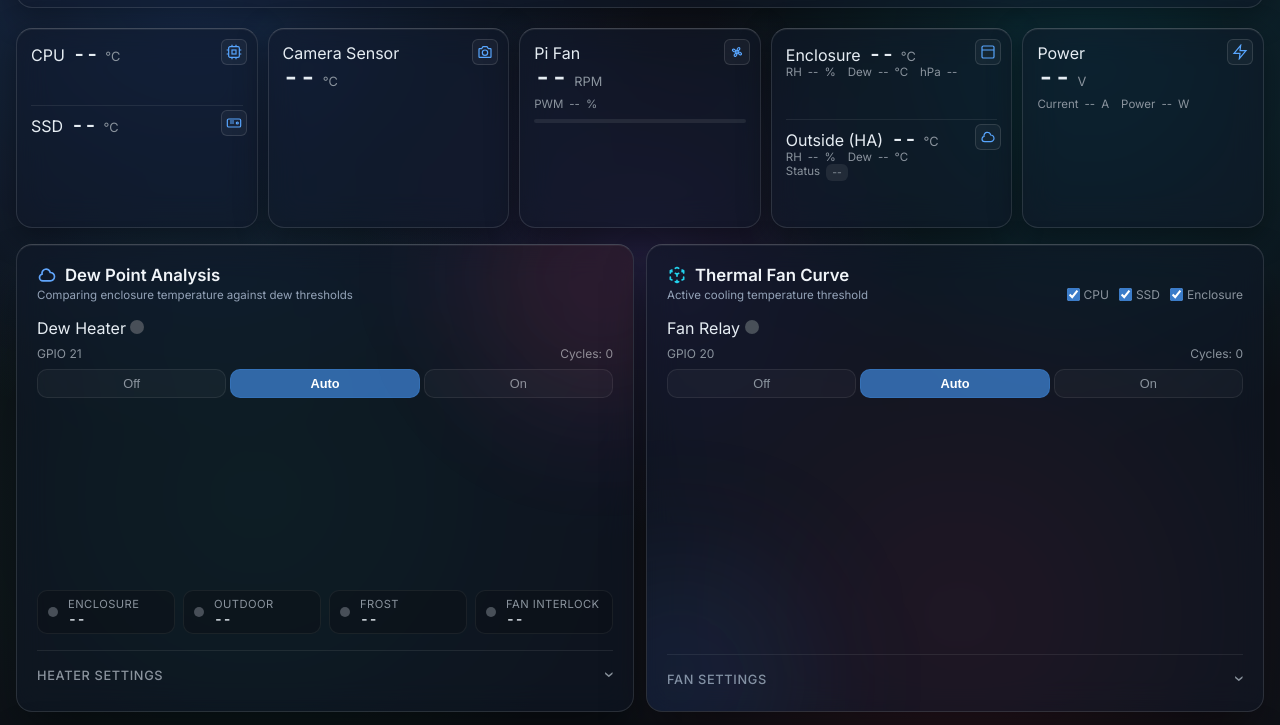
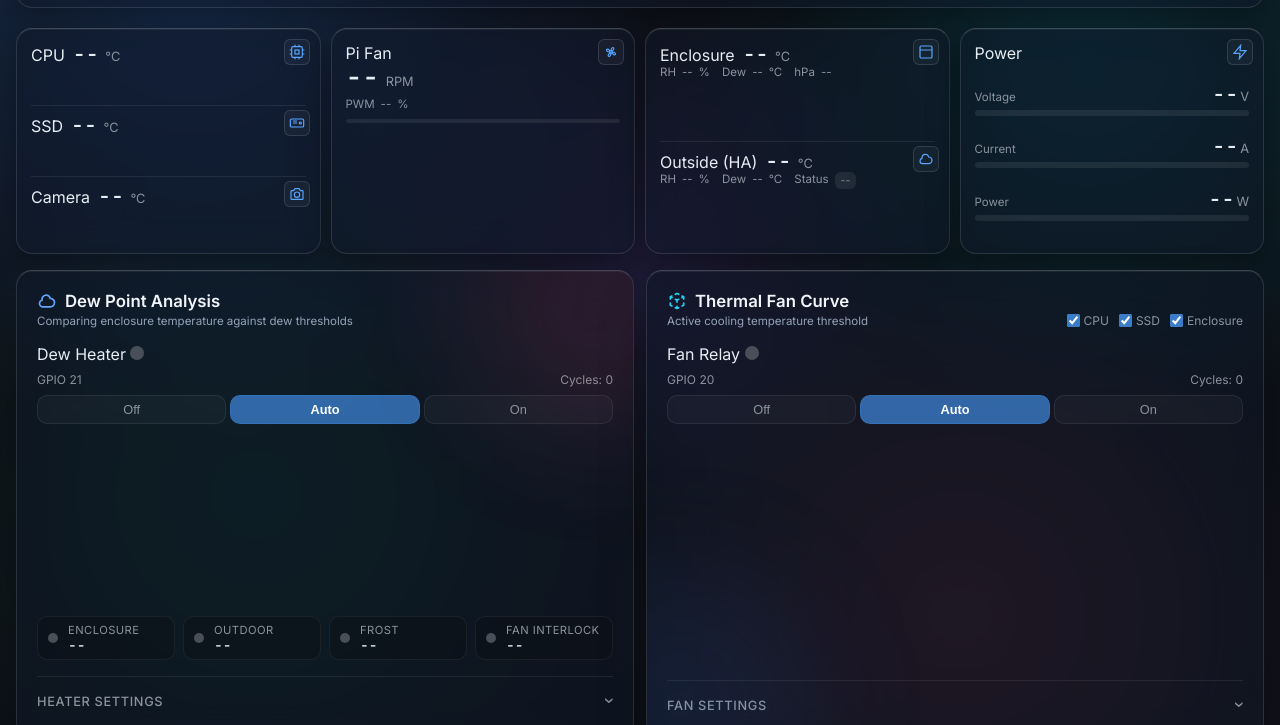
Before and after one commit to chvvkumar/PiWeatherControl, a plain HTML site: page static/index.html in a window 1280 px wide. Shown: the part 65-790 px from the top of the page. Drawn offline with Linux system fonts and the light colour scheme; no server answers.

Commit message:
Fold camera into the system card, show power as bars, fill card height
Stack CPU, SSD and camera sensor in one card and replace the power
history graph with one bar each for voltage, current and power. Graphs
and bars now grow to fill the card, so all four cards use the full row
height. Sensor strip drops to four columns.

```diff
--- a/static/app.js
+++ b/static/app.js
@@ -86,6 +86,10 @@ async function fetchEvents() {
 }
 
 // ── Sensor display ───────────────────────────────────────────────
+// Power card bar full-scale [empty, full]. Tune to the supply and load:
+// voltage is centred on a 12 V rail, current and power start at zero.
+const POWER_BAR_RANGE = { voltage: [10, 14], current: [0, 2], power: [0, 24] };
+
 function updateSensors(s) {
   if (!s || !s.system) return;
 
@@ -134,6 +138,11 @@ function updateSensors(s) {
     $('#pwr-voltage').textContent = p.voltage != null ? p.voltage.toFixed(2) : '--';
     $('#pwr-current').textContent = p.current != null ? p.current.toFixed(3) : '--';
     $('#pwr-power').textContent = p.power != null ? p.power.toFixed(1) : '--';
+    for (const [key, [lo, hi]] of Object.entries(POWER_BAR_RANGE)) {
+      const v = p[key];
+      const pct = v != null ? Math.min(100, Math.max(0, (v - lo) / (hi - lo) * 100)) : 0;
+      $(`#pwr-${key}-bar`).style.width = `${pct}%`;
+    }
   }
 
   if (s.pi_fan) {
@@ -252,7 +261,6 @@ function drawSparklines() {
   drawSparkline('#spark-camera', slice.map(d => d.system?.camera), '#a855f7');
   drawSparkline('#spark-enclosure', slice.map(d => d.bme280?.temperature), '#3fb950');
   drawSparkline('#spark-outdoor', slice.map(d => d.outdoor?.temperature), '#38bdf8');
-  drawSparkline('#spark-power', slice.map(d => d.ina260?.power), '#f59e0b');
 }
 
 // ── Dew Status Gauge ─────────────────────────────────────────────
@@ -542,7 +550,7 @@ function drawPiFanCurve(fan, cpuTemp) {
   if (!canvas) return;
   const dpr = window.devicePixelRatio || 1;
   const cw = canvas.clientWidth || canvas.parentElement.clientWidth;
-  const ch = 40;
+  const ch = canvas.clientHeight || 40;
   canvas.width = cw * dpr;
   canvas.height = ch * dpr;
   const ctx = canvas.getContext('2d');
--- a/static/index.html
+++ b/static/index.html
@@ -20,9 +20,10 @@
     <!-- ── Sensor Strip ── -->
     <section class="sensor-strip">
 
-      <!-- CPU + SSD -->
+      <!-- CPU + SSD + Camera -->
       <div class="sensor-card" id="card-cpu-ssd">
        <div class="sensor-half" id="card-cpu">
+        <div class="sensor-half-head">
         <div class="sensor-card-top">
           <span class="sensor-label">CPU</span>
           <span class="sensor-ico">
@@ -41,9 +42,11 @@
           <span class="sensor-unit">&deg;C</span>
           <span id="cpu-delta" class="delta"></span>
         </div>
+        </div>
         <canvas id="spark-cpu" class="sparkline" width="160" height="40"></canvas>
        </div>
        <div class="sensor-half" id="card-ssd">
+        <div class="sensor-half-head">
         <div class="sensor-card-top">
           <span class="sensor-label">SSD</span>
           <span class="sensor-ico">
@@ -59,14 +62,13 @@
           <span class="sensor-unit">&deg;C</span>
           <span id="ssd-delta" class="delta"></span>
         </div>
+        </div>
         <canvas id="spark-ssd" class="sparkline" width="160" height="40"></canvas>
        </div>
-      </div>
-
-      <!-- Camera sensor -->
-      <div class="sensor-card" id="card-camera">
+       <div class="sensor-half" id="card-camera">
+        <div class="sensor-half-head">
         <div class="sensor-card-top">
-          <span class="sensor-label">Camera Sensor</span>
+          <span class="sensor-label">Camera</span>
           <span class="sensor-ico">
             <svg width="16" height="16" fill="none" stroke="currentColor" stroke-width="1.8" viewBox="0 0 24 24" aria-hidden="true">
               <path d="M4 7h3l2-3h6l2 3h3a1 1 0 011 1v11a1 1 0 01-1 1H4a1 1 0 01-1-1V8a1 1 0 011-1z"/>
@@ -79,7 +81,9 @@
           <span class="sensor-unit">&deg;C</span>
           <span id="cam-delta" class="delta"></span>
         </div>
+        </div>
         <canvas id="spark-camera" class="sparkline" width="160" height="40"></canvas>
+       </div>
       </div>
 
       <!-- Pi Fan -->
@@ -112,6 +116,7 @@
       <!-- Enclosure + Outside -->
       <div class="sensor-card" id="card-enc-out">
        <div class="sensor-half" id="card-enclosure">
+        <div class="sensor-half-head">
         <div class="sensor-card-top">
           <span class="sensor-label">Enclosure</span>
           <span class="sensor-ico">
@@ -141,9 +146,11 @@
           <span class="sensor-meta-val" id="enc-pressure">--</span>
         </div>
         </div>
+        </div>
         <canvas id="spark-enclosure" class="sparkline" width="160" height="40"></canvas>
        </div>
        <div class="sensor-half" id="card-outdoor">
+        <div class="sensor-half-head">
         <div class="sensor-card-top">
           <span class="sensor-label">Outside (HA)</span>
           <span class="sensor-ico">
@@ -172,6 +179,7 @@
           <span id="ha-status" class="badge">--</span>
         </div>
         </div>
+        </div>
         <canvas id="spark-outdoor" class="sparkline" width="160" height="40"></canvas>
        </div>
       </div>
@@ -186,23 +194,23 @@
             </svg>
           </span>
         </div>
-        <div class="sensor-value-row">
-          <span class="sensor-val" id="pwr-voltage">--</span>
-          <span class="sensor-unit">V</span>
+        <div class="power-bars">
+          <div class="power-row">
+            <span class="power-name">Voltage</span>
+            <span class="power-val"><span id="pwr-voltage">--</span><span class="sensor-unit">V</span></span>
+            <div class="pwm-bar"><span id="pwr-voltage-bar"></span></div>
+          </div>
+          <div class="power-row">
+            <span class="power-name">Current</span>
+            <span class="power-val"><span id="pwr-current">--</span><span class="sensor-unit">A</span></span>
+            <div class="pwm-bar"><span id="pwr-current-bar" style="background: var(--green)"></span></div>
+          </div>
+          <div class="power-row">
+            <span class="power-name">Power</span>
+            <span class="power-val"><span id="pwr-power">--</span><span class="sensor-unit">W</span></span>
+            <div class="pwm-bar"><span id="pwr-power-bar" style="background: var(--orange)"></span></div>
+          </div>
         </div>
-        <div class="sensor-metas">
-        <div class="sensor-meta">
-          <span class="sensor-meta-label">Current</span>
-          <span class="sensor-meta-val" id="pwr-current">--</span>
-          <span class="sensor-meta-unit">A</span>
-        </div>
-        <div class="sensor-meta">
-          <span class="sensor-meta-label">Power</span>
-          <span class="sensor-meta-val" id="pwr-power">--</span>
-          <span class="sensor-meta-unit">W</span>
-        </div>
-        </div>
-        <canvas id="spark-power" class="sparkline" width="160" height="40"></canvas>
       </div>
 
     </section>
--- a/static/style.css
+++ b/static/style.css
@@ -814,7 +814,7 @@ circle.pin[tabindex="0"]:focus {
 /* ===== Sensor strip (Variant 2) ===== */
 .sensor-strip {
   display: grid;
-  grid-template-columns: repeat(5, minmax(0, 1fr));
+  grid-template-columns: repeat(4, minmax(0, 1fr));
   gap: 10px;
   margin-bottom: 16px;
 }
@@ -849,14 +849,16 @@ circle.pin[tabindex="0"]:focus {
   flex-shrink: 0;
 }
 
-/* Cards stretch to the tallest in the row: pin each graph to the bottom */
+/* Cards stretch to the tallest in the row; graphs take the spare height */
 .sensor-card {
   display: flex;
   flex-direction: column;
 }
 
 .sensor-card > .sparkline {
-  margin-top: auto;
+  flex: 1 1 0;
+  height: auto;
+  min-height: 40px;
 }
 
 /* Secondary readings share one wrapping row instead of a line each */
@@ -864,16 +866,22 @@ circle.pin[tabindex="0"]:focus {
   display: flex;
   flex-wrap: wrap;
   column-gap: 12px;
-  margin-bottom: 8px;
 }
 
-/* Two readings stacked in one card (CPU over SSD): label and value share a line */
+/* Several readings stacked in one card: text on one line, graph below it */
 .sensor-half {
   position: relative;
+  flex: 1;
+  display: flex;
+  flex-direction: column;
+}
+
+.sensor-half-head {
   display: flex;
   flex-wrap: wrap;
   align-items: baseline;
   column-gap: 8px;
+  padding-right: 30px; /* clear of the icon */
 }
 
 .sensor-half .sensor-val {
@@ -881,13 +889,10 @@ circle.pin[tabindex="0"]:focus {
 }
 
 .sensor-half .sparkline {
-  height: 28px;
+  flex: 1 1 0;
+  height: auto;
+  min-height: 28px;
   margin-top: 4px;
-}
-
-/* Secondary readings follow the value on the same line, clear of the icon */
-.sensor-half .sensor-metas {
-  margin: 0 30px 0 0;
 }
 
 .sensor-half .sensor-meta {
@@ -898,6 +903,38 @@ circle.pin[tabindex="0"]:focus {
   margin-top: 8px;
   padding-top: 8px;
   border-top: 1px solid rgba(255, 255, 255, 0.08);
+}
+
+/* Power card: one labelled bar per reading, spread over the card height */
+.power-bars {
+  flex: 1;
+  display: flex;
+  flex-direction: column;
+  justify-content: space-evenly;
+}
+
+.power-row {
+  display: flex;
+  flex-wrap: wrap;
+  justify-content: space-between;
+  align-items: baseline;
+}
+
+.power-name {
+  font-size: 0.72rem;
+  color: var(--text-dim);
+}
+
+.power-val {
+  font-size: 1.25rem;
+  font-weight: 600;
+  font-variant-numeric: tabular-nums;
+}
+
+.power-row .pwm-bar {
+  flex-basis: 100%;
+  height: 6px;
+  margin-top: 4px;
 }
 
 /* Icon is positioned against the half, not the card: cancel the card padding */
```
